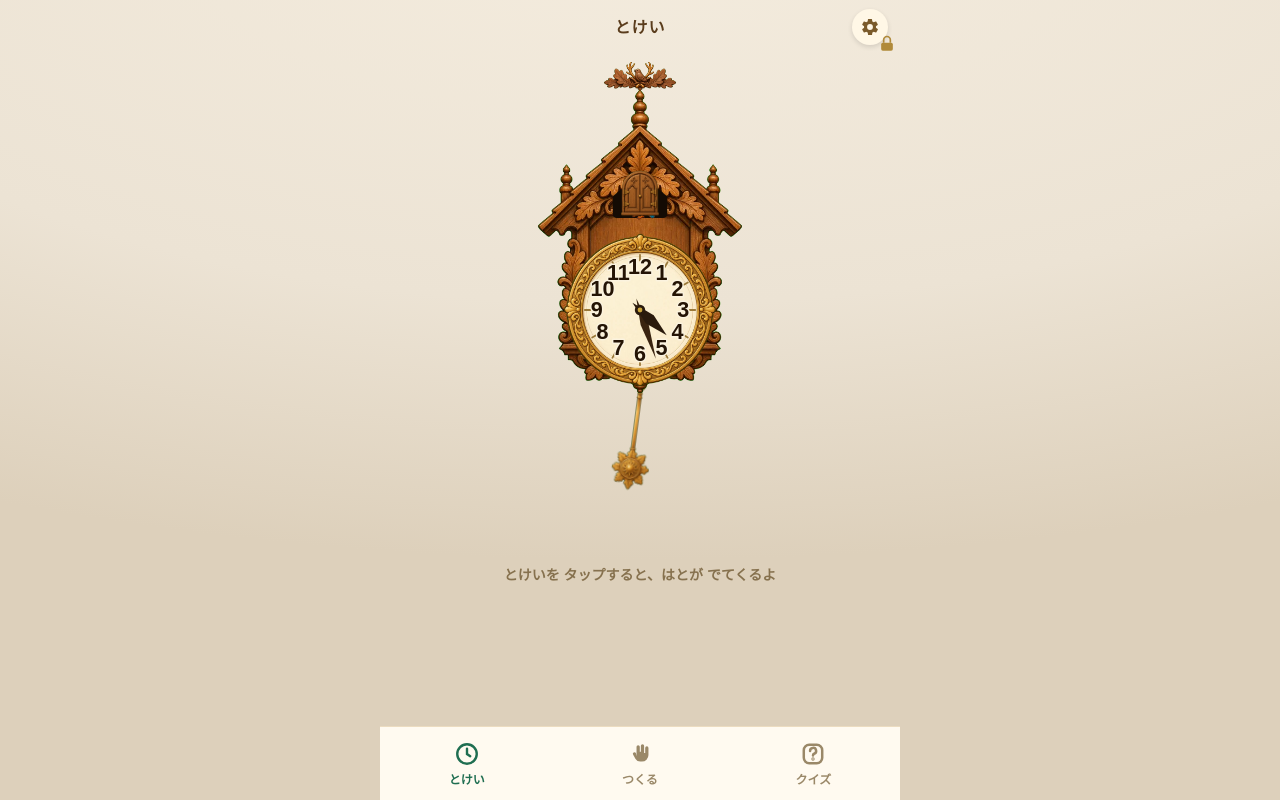
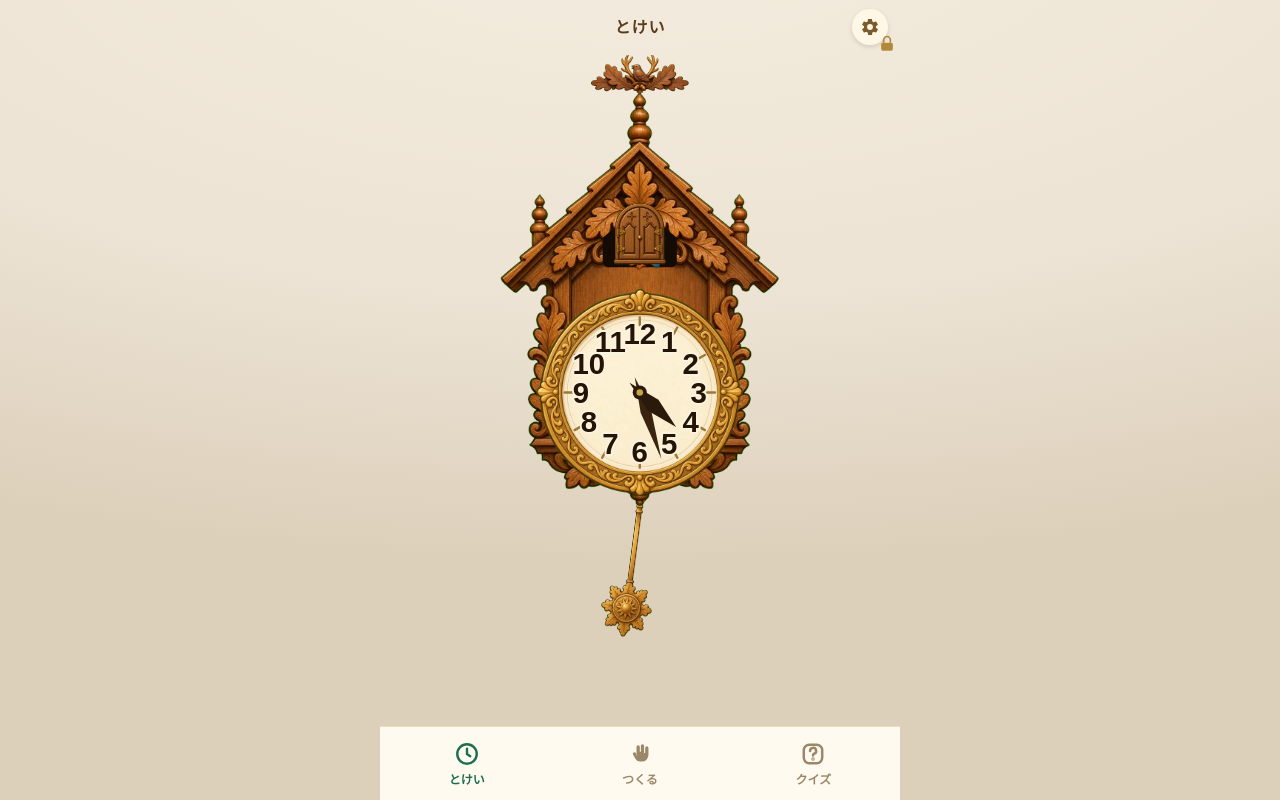
Before and after one commit to mm-1989/hato-dokei, a website built with Vite: page index.html in a window 1280 px wide. Built offline with nearby package versions, Linux system fonts and the light colour scheme.

Commit message:
feat(home): ヒント文を削除し時計を最大表示
ホームを中央寄せにし、時計の幅を横幅と高さの両方に収まる最大サイズで可変化
(min(96vw, 480px, (100dvh-132px)*0.652))。「とけいをタップ…」の文言を削除。

Co-Authored-By: Claude Opus 4.7 (1M context) <noreply@anthropic.com>

```diff
--- a/src/app.ts
+++ b/src/app.ts
@@ -81,15 +81,9 @@ function renderHome(): void {
   const html = clockSVG({ ...optsFor(), h: now.getHours(), m: now.getMinutes(), s: now.getSeconds(), num: state.num, birdHour: randHour(), pendulum: true, idp: 'home' });
   viewEl.innerHTML = `<div class="screen home">
     <div class="clock-wrap" id="home-clock">${html}</div>
-    <p class="hint" id="home-hint"></p>
   </div>`;
   const wrap = document.getElementById('home-clock')!;
   wrap.addEventListener('pointerdown', () => { unlockAudio(); summon(wrap, 1); });
-  updateHomeHint();
-}
-function updateHomeHint(): void {
-  const el = document.getElementById('home-hint');
-  if (el) el.textContent = 'とけいを タップすると、はとが でてくるよ';
 }
 
 /* ---- cuckoo 演出 ---- */
--- a/src/style.css
+++ b/src/style.css
@@ -36,6 +36,10 @@ body{
 .clock-wrap{width:min(78vw,320px);margin:6px auto 0;touch-action:none}
 .clock-wrap.sm{width:min(66vw,250px)}
 .clock-svg{display:block;width:100%;height:auto}
+
+/* ホーム: ヒント無しで時計を最大表示(横幅と高さの両方に収まる最大サイズ) */
+.screen.home{justify-content:center;padding-top:0;padding-bottom:0}
+.screen.home .clock-wrap{width:min(96vw, 480px, calc((100dvh - 132px) * 0.652));margin:auto}
 
 /* animations */
 @keyframes swing{0%{transform:rotate(10deg)}50%{transform:rotate(-10deg)}100%{transform:rotate(10deg)}}
```
